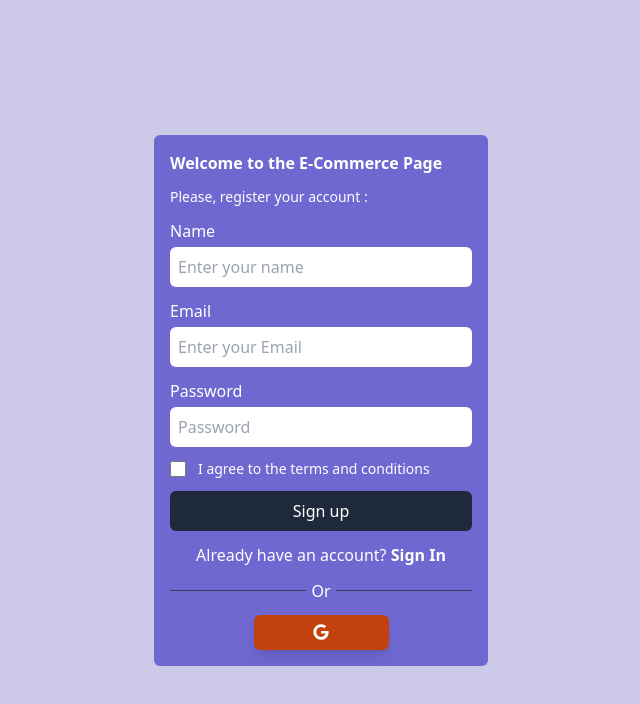
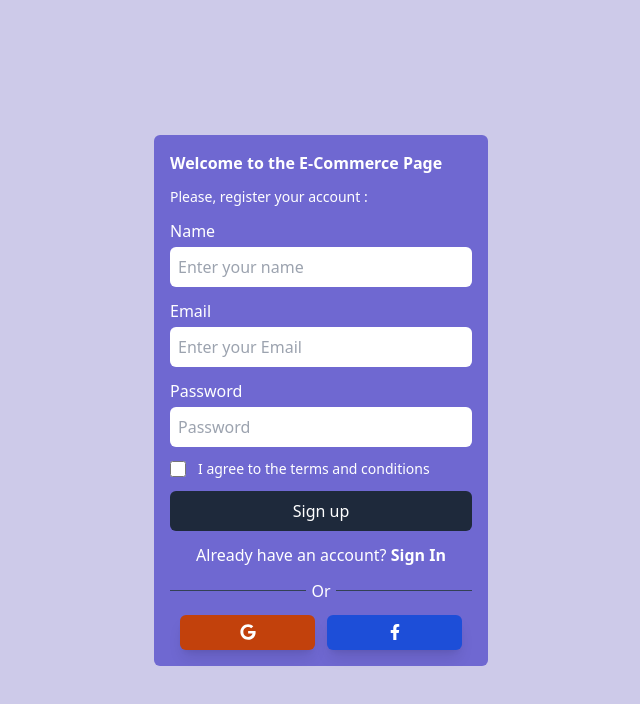
Before and after one commit to guidonunes/marketplace-mern, a React (Create React App) app in the folder dashboard/: page /register in a window 1280 px wide. Shown: the top 704 px of the page, without its empty margins (319-959 px from the left). Built offline with nearby package versions, Linux system fonts and the light colour scheme.

Commit message:
add facebook login icon

```diff
--- a/dashboard/src/views/auth/Register.jsx
+++ b/dashboard/src/views/auth/Register.jsx
@@ -1,6 +1,6 @@
 import React from 'react';
 import { Link } from 'react-router-dom';
-import { FaGoogle } from "react-icons/fa";
+import { FaGoogle, FaFacebookF } from "react-icons/fa";
 
 const Register = () => {
   return (
@@ -46,6 +46,9 @@ const Register = () => {
               <div className="w-[135px] h-[35px] flex rounded-md bg-orange-700 shadow-lg hover:shadow-orange-700/50 justify-center cursor-pointer items-center overflow-hidden">
                 <span><FaGoogle /></span>
               </div>
+              <div className="w-[135px] h-[35px] flex rounded-md bg-blue-700 shadow-lg hover:shadow-blue-700/50 justify-center cursor-pointer items-center overflow-hidden">
+                <span><FaFacebookF /></span>
+              </div>
             </div>
           </form>
         </div>
```
